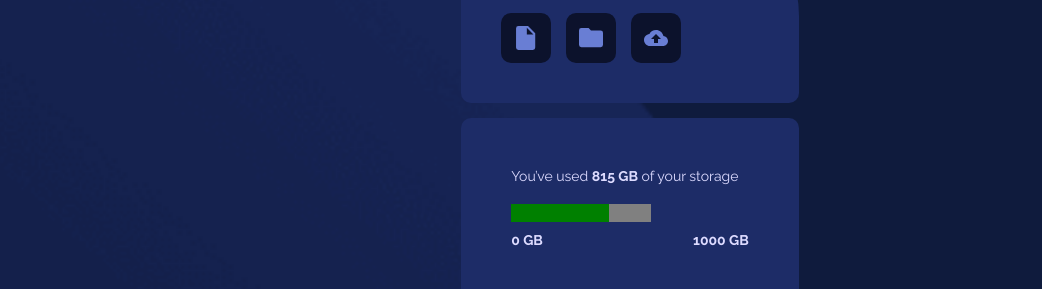
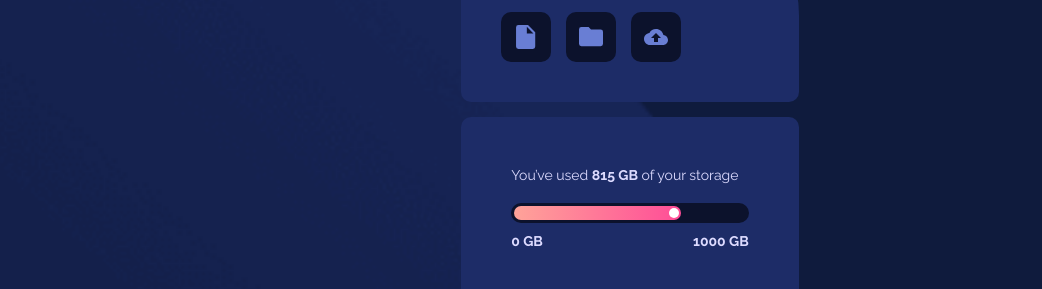
Before and after one commit to n-d-m/fylo-data-storage-component, a plain HTML site: page index.html in a window 1280 px wide. Shown: the part 240-529 px from the top of the page, without its empty margins (10-1052 px from the left). Drawn offline with Linux system fonts and the light colour scheme.

Commit message:
progress bar changes

```diff
--- a/index.html
+++ b/index.html
@@ -41,7 +41,11 @@
           <p>
             You’ve used <span class="txt-bold">815 GB</span> of your storage
           </p>
-          <progress max="100" value="70"></progress>
+          <div class="progbar-bg">
+            <div class="progbar-bar">
+              <div class="progbar-circle"></div>
+            </div>
+          </div>
           <div class="prog-limits">
             <p class="txt-bold">0 GB</p>
             <p class="txt-bold">1000 GB</p>
--- a/style.css
+++ b/style.css
@@ -84,22 +84,42 @@ main > img {
   gap: 10px;
 }
 
-progress {
+.progbar-bg {
   background: var(--neutral-vDarkBlue);
   border: none;
   border-radius: 50px;
-  height: 18px;
+  height: 20px;
+  width: 100%;
   margin-top: 10px;
+  position: relative;
+  display: flex;
+  align-items: center;
+  justify-content: left;
 }
 
-::-moz-progress-bar {
+.progbar-bar {
   background-image: linear-gradient(
     to right,
     hsl(6, 100%, 80%),
     hsl(335, 100%, 65%)
   );
   border-radius: 50px;
-  height: 13px;
+  height: 14px;
+  width: 70%;
+  display: flex;
+  align-items: center;
+  justify-content: right;
+  position: absolute;
+  left: 3px;
+}
+
+.progbar-circle {
+  background-color: white;
+  height: 10px;
+  width: 10px;
+  border-radius: 50px;
+  position: absolute;
+  right: 2px;
 }
 
 .prog-limits {
@@ -163,7 +183,7 @@ progress {
 
   .wrapper {
     flex-direction: row;
-    width: 70%;
+    width: 60%;
   }
 
   main {
@@ -171,7 +191,7 @@ progress {
   }
 
   .storage {
-    height: 150px;
+    padding: 30px;
     align-self: flex-end;
     justify-content: center;
   }
```
Also changed, not shown: screenshots/Frontend Mentor Fylo data storage component-desktop(1).png (added), screenshots/Frontend Mentor Fylo data storage component-mobile(1).png (added).
